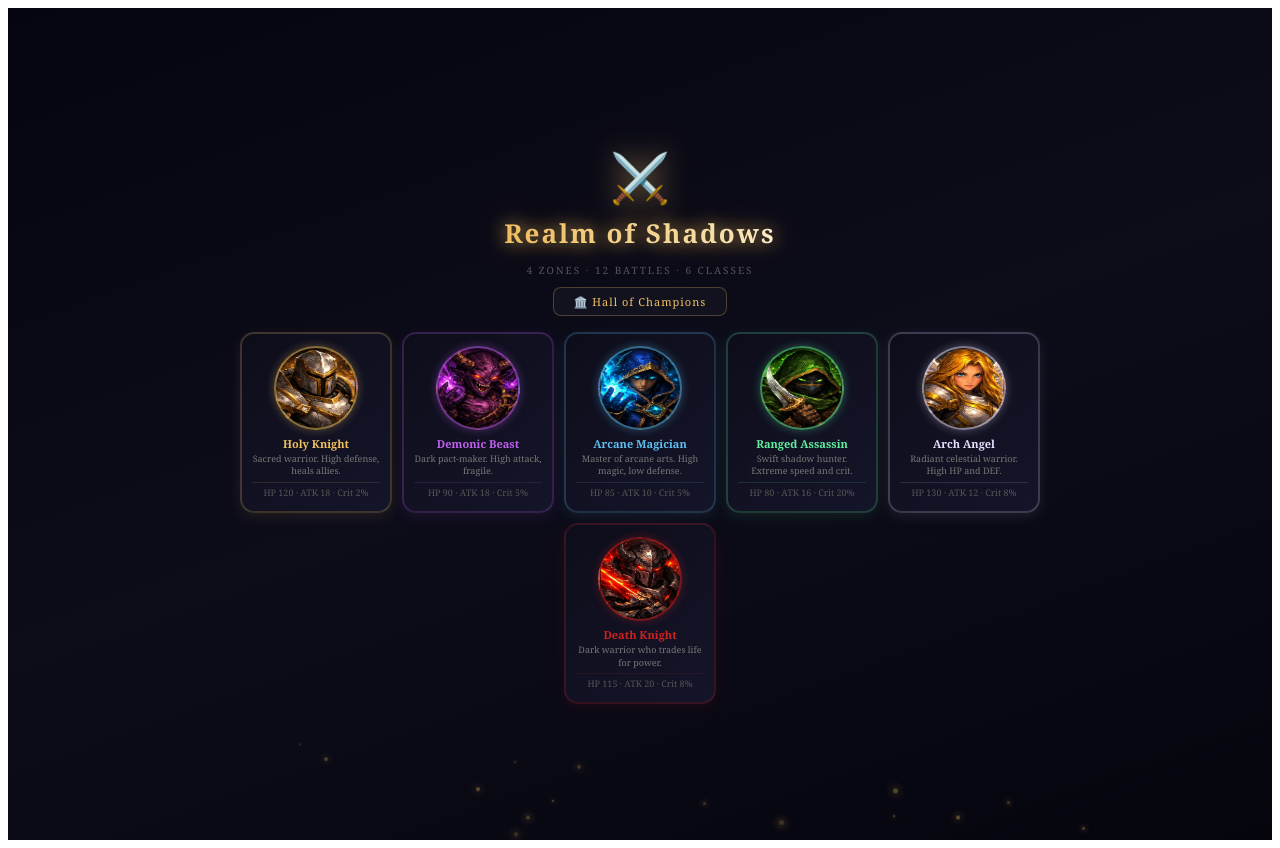
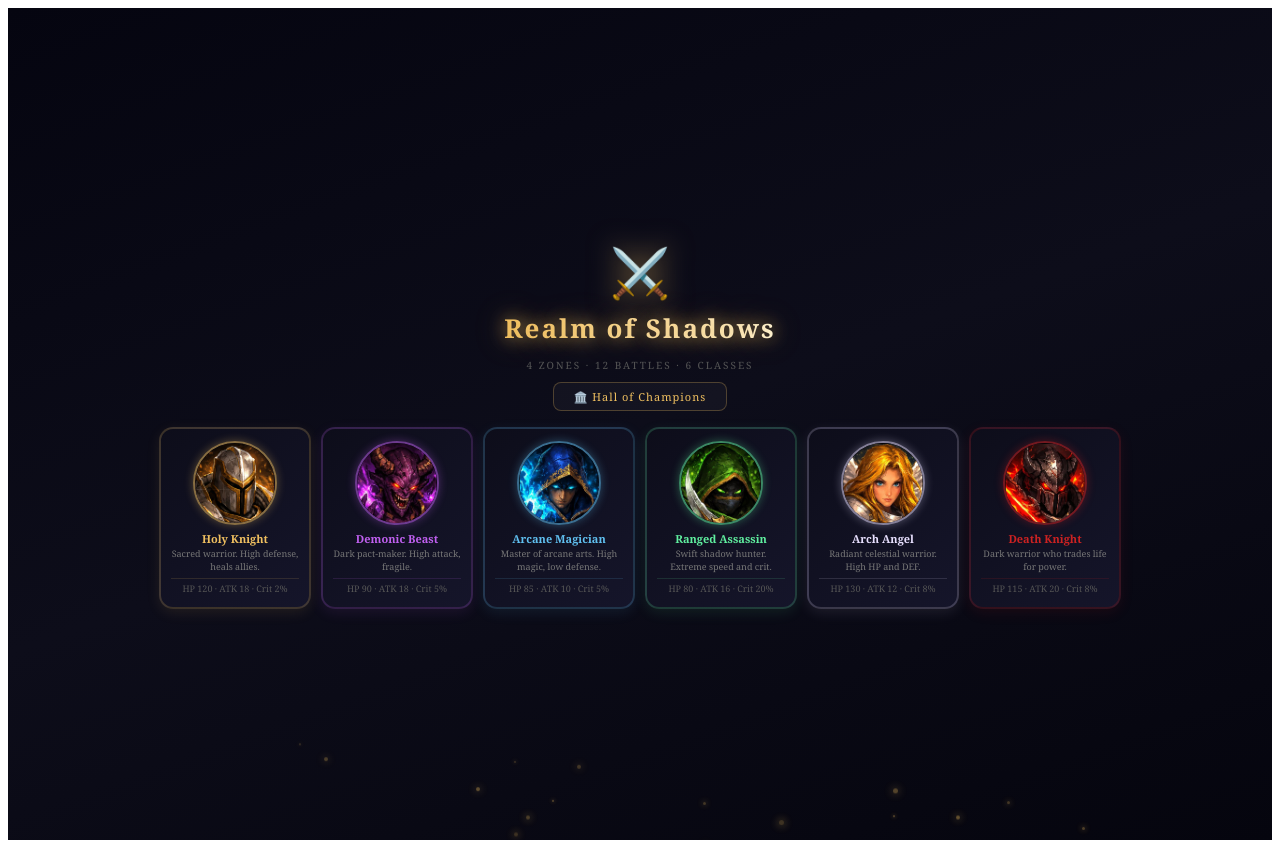
Before and after one commit to Tuxiion/realm-of-shadows, a React (Vite) app: page / in a window 1280 px wide. Built offline with nearby package versions, Linux system fonts and the light colour scheme.

Commit message:
revert fix

```diff
--- a/src/App.jsx
+++ b/src/App.jsx
@@ -42,15 +42,16 @@ function Portrait({ sheetKey, col, row, displaySize = 56, radius = "50%", style
     if (!meta) return <div style={{ width: displaySize, height: displaySize, ...style }} />;
     const cellW = meta.w / meta.cols;
     const cellH = meta.h / meta.rows;
-    // Scale so the cell fills the display square exactly on both axes independently
-    const scaleX = displaySize / cellW;
-    const scaleY = displaySize / cellH;
-    const scaledSheetW = Math.round(meta.w * scaleX);
-    const scaledSheetH = Math.round(meta.h * scaleY);
+    const scale = displaySize / cellW;
+    const scaledSheetW = meta.w * scale;
+    const scaledSheetH = meta.h * scale;
+    const scaledCellH = cellH * scale;
     const bpx = -(col * displaySize);
-    const bpy = -(row * displaySize);
+    const bpy = -(row * scaledCellH);
     return (
-        <div style={{ width: displaySize, height: displaySize, borderRadius: radius, overflow: "hidden", flexShrink: 0, border: `2px solid ${glow}88`, boxShadow: `0 0 10px ${glow}55`, backgroundImage: `url(${SHEETS[sheetKey]})`, backgroundSize: `${scaledSheetW}px ${scaledSheetH}px`, backgroundPosition: `${bpx}px ${bpy}px`, backgroundRepeat: "no-repeat", ...style }} />
+        <div style={{ width: displaySize, height: displaySize, borderRadius: radius, overflow: "hidden", flexShrink: 0, border: `2px solid ${glow}88`, boxShadow: `0 0 10px ${glow}55`, ...style }}>
+            <div style={{ width: scaledSheetW, height: scaledSheetH, backgroundImage: `url(${SHEETS[sheetKey]})`, backgroundSize: `${scaledSheetW}px ${scaledSheetH}px`, backgroundPosition: `${bpx}px ${bpy}px`, backgroundRepeat: "no-repeat" }} />
+        </div>
     );
 }
 
@@ -986,7 +987,7 @@ export default function App() {
         <div style={{ background: "linear-gradient(160deg,#050510,#0d0d1a,#05050e)", minHeight: "100vh", display: "flex", flexDirection: "column", alignItems: "center", justifyContent: "center", fontFamily: "Georgia", color: "#eee", padding: 16, position: "relative", overflow: "hidden" }}>
             <style>{CSS}</style>
             <Particles />
-            <div style={{ position: "relative", zIndex: 2, display: "flex", flexDirection: "column", alignItems: "center", width: "100%", maxWidth: 900 }}>
+            <div style={{ position: "relative", zIndex: 2, display: "flex", flexDirection: "column", alignItems: "center" }}>
                 <div style={{ fontSize: 48, animation: "pulse 2s infinite", filter: "drop-shadow(0 0 14px #f0c06099)" }}>⚔️</div>
                 <h1 style={{ fontSize: 26, margin: "6px 0 2px", animation: "glow 2.5s infinite", background: "linear-gradient(90deg,#f0c060,#fff8e0,#f0c060)", backgroundSize: "200% auto", WebkitBackgroundClip: "text", WebkitTextFillColor: "transparent", letterSpacing: 2 }}>Realm of Shadows</h1>
                 <p style={{ color: "#555", marginBottom: 10, fontSize: 10, letterSpacing: 2 }}>4 ZONES · 12 BATTLES · 6 CLASSES</p>
```
